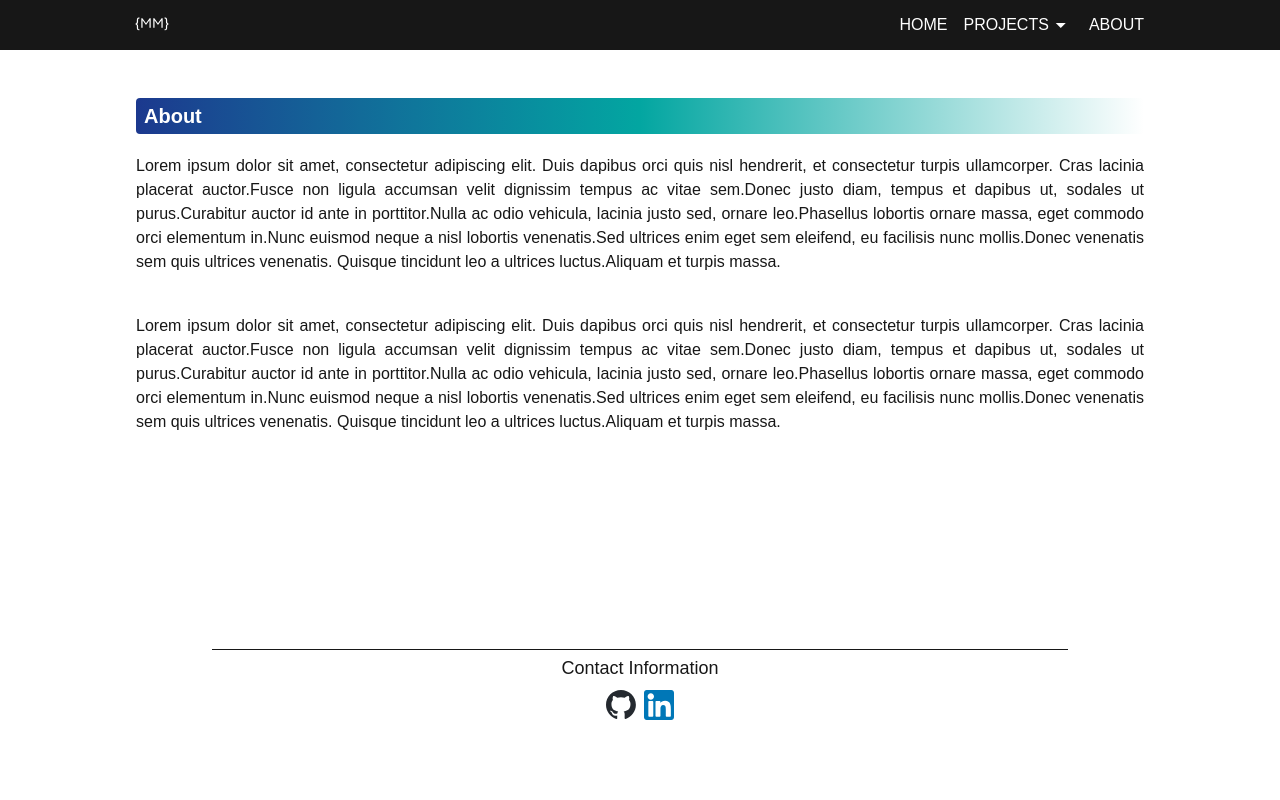
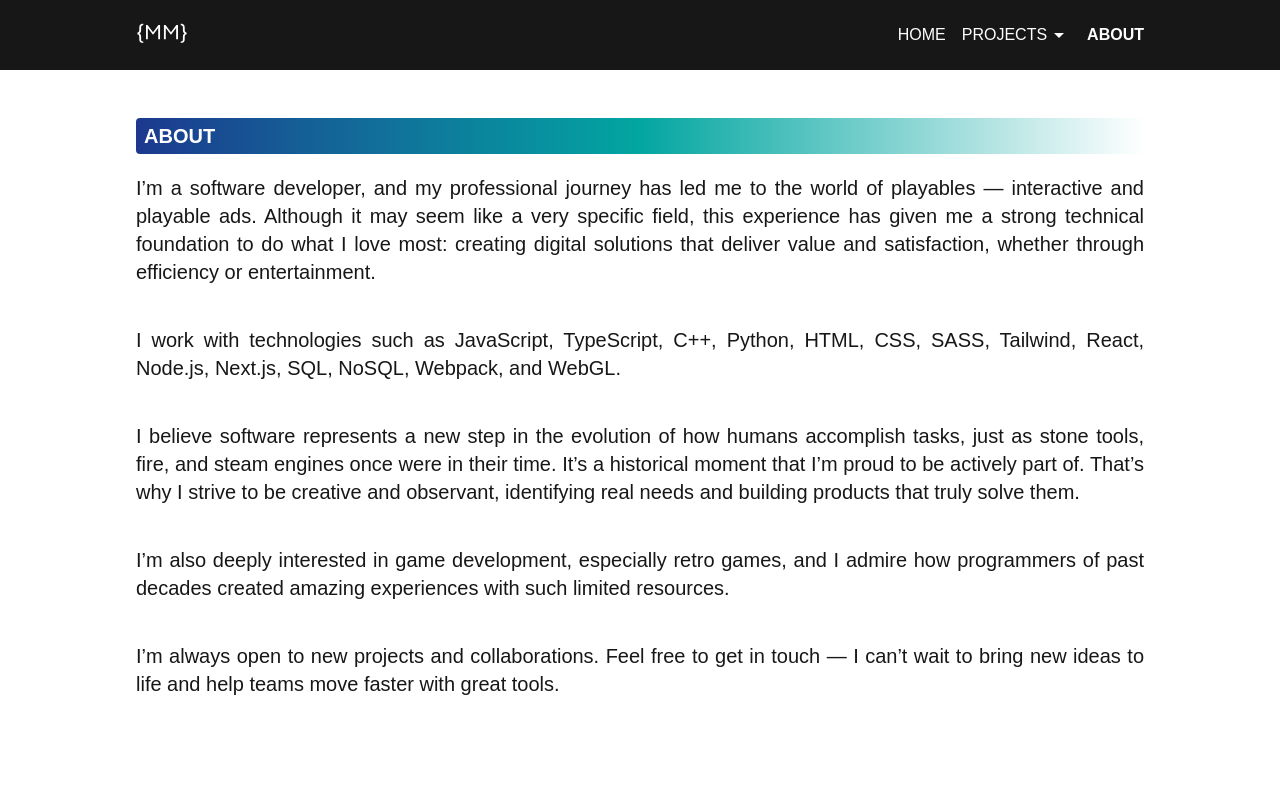
Before and after one commit to elMimu/portfolio, a Next.js app: page /en/about in a window 1280 px wide. Shown: the top 800 px of the page. Built offline with nearby package versions, Linux system fonts and the light colour scheme.

Commit message:
fix: different style when selected

```diff
--- a/messages/en.json
+++ b/messages/en.json
@@ -11,8 +11,17 @@
     "Title2": "Playable Developer",
     "Subtitle": "Here you’ll find my projects, results, and interactive experiments. I hope they give you a good sense of my skills as a Software Engineer and Playable Developer."
   },
-  "About": "Hello! I’m a software developer whose career path led me to the world of playables — interactive and playable ads. Although it may seem like a very specific field, this experience has given me a solid technical foundation and strong autonomy to do what I love most: creating digital solutions that deliver value and satisfaction, whether through efficiency or entertainment.",
+  "About": {
+    "Title": "About",
+    "Paragraph1": "I’m a software developer, and my professional journey has led me to the world of playables — interactive and playable ads. Although it may seem like a very specific field, this experience has given me a strong technical foundation to do what I love most: creating digital solutions that deliver value and satisfaction, whether through efficiency or entertainment.",
+    "Paragraph2": "I work with technologies such as JavaScript, TypeScript, C++, Python, HTML, CSS, SASS, Tailwind, React, Node.js, Next.js, SQL, NoSQL, Webpack, and WebGL.",
+    "Paragraph3": "I believe software represents a new step in the evolution of how humans accomplish tasks, just as stone tools, fire, and steam engines once were in their time. It’s a historical moment that I’m proud to be actively part of. That’s why I strive to be creative and observant, identifying real needs and building products that truly solve them.",
+    "Paragraph4": "I’m also deeply interested in game development, especially retro games, and I admire how programmers of past decades created amazing experiences with such limited resources.",
+    "Paragraph5": "I’m always open to new projects and collaborations. Feel free to get in touch — I can’t wait to bring new ideas to life and help teams move faster with great tools."
+  },
   "Playables": {
+    "Title1": "About the project",
+    "Title2": "Instructions",
     "Descriptions": {
       "War Machines - Ataque Cidade": "The goal of this project was to remake a classic Playable. The original codebase required some refactoring, as it had been created before the team switched to a new tech stack using TypeScript instead of JavaScript. It was my first time working with the framework’s particle system, and thanks to my teammates’ help, the smoke effect on the building at the end of the main street turned out great. What started as a simple asset replacement evolved into a really fun and rewarding learning experience."
     },
--- a/messages/pt-BR.json
+++ b/messages/pt-BR.json
@@ -11,8 +11,18 @@
     "Title2": "Desenvolvedor de Playable",
     "Subtitle": "Aqui você encontrará meus projetos e seus resultados. Espero que eles transmitam minhas habilidades como Engenheiro de Software e Desenvolvedor de Playables."
   },
-  "About": "Hello! I’m a software developer whose career path led me to the world of playables — interactive and playable ads. Although it may seem like a very specific field, this experience has given me a solid technical foundation and strong autonomy to do what I love most: creating digital solutions that deliver value and satisfaction, whether through efficiency or entertainment.",
+  "About": {
+    "Title": "Sobre",
+    "Paragraph1": "Sou desenvolvedor de software e minha trajetória profissional me levou ao universo dos playables, anúncios interativos e jogáveis. Embora pareça um campo bastante específico, essa experiência me proporcionou uma base técnica sólida para fazer o que mais gosto: criar soluções digitais que entreguem valor e satisfação, seja pela eficiência ou pelo entretenimento.",
+    "Paragraph2": "Utilizo tecnologias como JavaScript, TypeScript, C++, Python, HTML, CSS, SASS, Tailwind, React, Node.js, Next.js, SQL, NoSQL, Webpack e WebGL.",
+    "Paragraph3": " Acredito que o software representa um novo passo na evolução de como os seres humanos realizam tarefas, assim como foram as ferramentas de pedra lascada, o fogo e as máquinas a vapor em seus tempos. É um momento histórico do qual tenho orgulho de fazer parte ativamente. Por isso, busco ser criativo e observador para entender necessidades reais e criar produtos que realmente as resolvam. ",
+    "Paragraph4": "Também tenho grande interesse pelo desenvolvimento de jogos, especialmente retrô games, pela engenhosidade com que programadores de outras épocas criaram experiências incríveis com recursos limitados.",
+    "Paragraph5": " Estou sempre aberto a novos projetos e colaborações. Sinta-se à vontade para entrar em contato. Mal posso esperar para dar vida a novas ideias e ajudar equipes a se moverem mais rápido com ferramentas incríveis. ",
+    "Contact information": "Informações de contato"
+  },
   "Playables": {
+    "Title1": "Sobre o projeto",
+    "Title2": "Instruções",
     "Descriptions": {
       "War Machines - Ataque Cidade": "O objetivo deste projeto foi refazer um Playable clássico. A base de código precisou de uma refatoração, já que havia sido criada antes da equipe mudar a stack de desenvolvimento para TypeScript em vez de JavaScript. Foi a minha primeira vez utilizando o sistema de partículas do framework, e graças à ajuda dos meus colegas, o efeito de fumaça no prédio no final da rua principal ficou excelente. O que começou como uma simples troca de assets acabou se tornando uma experiência de aprendizado divertida e gratificante.",
       "AFK Soccer - Chute Forte": "Esse projeto foi uma experiência incrível! Como era um dos novos jogos, precisei construí-lo totalmente do zero. Desenvolvi a interface para que o texto fosse ajustado corretamente em qualquer idioma e sincronizado com as animações. Ajustar o círculo quando a bola era arrastada para o espaço correto exigiu um pouco de criatividade. A parte mais desafiadora foi o colisor — foi necessário muito raciocínio, colaboração e criatividade para corrigir os bugs de “sticking” e “tunneling”. Resolver esses problemas se tornou um ótimo aprendizado, pois precisei estudar sobre colisões em desenvolvimento de jogos, o que me ajudou bastante em projetos futuros. Esse foi um dos projetos mais importantes em que trabalhei durante meu período de estágio."
--- a/src/app/[locale]/about/page.tsx
+++ b/src/app/[locale]/about/page.tsx
@@ -1,14 +1,21 @@
 import { textTemplate } from "@/utils/textTemplate";
+import { useTranslations } from "next-intl";
 import Image from "next/image";
 
 export default function AboutPage() {
+  const t = useTranslations("About");
   return (
     <div className="flex justify-center w-full mt-10">
       <div className="flex flex-col w-5xl">
         <div className="flex-1 mb-10 p-2">
-          <h2 className="text-2xl header-secondary">About</h2>
-          <p className=" text-justify mb-10">{textTemplate}</p>
-          <p className="text-justify">{textTemplate}</p>
+          <h2 className="text-2xl header-secondary">{t("Title").toUpperCase()}</h2>
+          <div className="text-xl">
+          <p className=" text-justify mb-10">{t("Paragraph1")}</p>
+          <p className=" text-justify mb-10">{t("Paragraph2")}</p>
+          <p className=" text-justify mb-10">{t("Paragraph3")}</p>
+          <p className=" text-justify mb-10">{t("Paragraph4")}</p>
+          <p className=" text-justify mb-10">{t("Paragraph5")}</p>
+          </div>
         </div>
         <div className="mb-10"></div>
 
--- a/src/app/[locale]/components/Dropdown.tsx
+++ b/src/app/[locale]/components/Dropdown.tsx
@@ -81,7 +81,7 @@ export default function Dropdown({ label, links, direction }: DropdownProps) {
   return (
     <span
       ref={dropDownRef}
-      className="flex relative justify-center"
+      className="flex relative justify-center hover:cursor-pointer"
       onClick={() => {
         setOpen(!isOpen);
       }}
--- a/src/app/[locale]/components/Header.tsx
+++ b/src/app/[locale]/components/Header.tsx
@@ -12,12 +12,12 @@ const dropDownLinks = [{ href: "/projects/playables", label: "PLAYABLES" }];
 
 const getFirstRoute = (str: string) => {
   const splited_route = str.split("/");
-
-  if (splited_route.length < 1) {
-    return "";
+  if (splited_route.length < 3) {
+    if (splited_route.length < 2) return "";
+    return "/";
   }
 
-  return "/" + splited_route[1];
+  return "/" + splited_route[2];
 };
 
 export default function Header() {
@@ -30,8 +30,8 @@ export default function Header() {
       <nav className="relative flex mx-auto  text-background max-w-5xl gap-6  ">
         <span className="flex items-center p-1">
           <Image
-            width={40}
-            height={40}
+            width={60}
+            height={60}
             src="/logo-white.svg"
             alt="logo"
             className=""
@@ -42,7 +42,7 @@ export default function Header() {
         <ul className="hidden md:flex items-center ml-auto gap-4 p-2">
           <li
             key="/home"
-            className={`${pathname == "/" ? "font-bold" : "font-thin"}`}
+            className={`${getFirstRoute(pathname) == "/" ? "font-bold" : "font-thin"}`}
           >
             <Link href="/">{t("Home").toUpperCase()}</Link>
           </li>
@@ -50,12 +50,16 @@ export default function Header() {
           <li
             className={`${getFirstRoute(pathname) == "/projects" ? "font-bold" : ""}`}
           >
-            <Dropdown label={t("Projects").toUpperCase()} links={dropDownLinks} direction="DOWN" />
+            <Dropdown
+              label={t("Projects").toUpperCase()}
+              links={dropDownLinks}
+              direction="DOWN"
+            />
           </li>
 
           <li
             key="/about"
-            className={`${pathname == "/about" ? "font-bold" : ""}`}
+            className={`${getFirstRoute(pathname) == "/about" ? "font-bold" : ""}`}
           >
             <Link href="/about" className={``}>
               {t("About").toUpperCase()}
--- a/src/app/[locale]/components/PlayablePlayer.tsx
+++ b/src/app/[locale]/components/PlayablePlayer.tsx
@@ -103,14 +103,14 @@ export default function PlayablePlayer() {
       <div className="flex-1 min-w-1/2 px-10 text-lg">
         <div className="px-2">
           <div className="mb-10">
-            <h2 className="header-secondary">ABOUT THE PROJECT</h2>
+            <h2 className="header-secondary">{t("Title1").toUpperCase()}</h2>
             <p className="text-justify">
               {t(`Descriptions.${playable?.name}`)}
             </p>
           </div>
           {isMobile ? (
             <div className="mb-10">
-              <h2 className="header-secondary">INSTRUCTIONS</h2>
+              <h2 className="header-secondary">{t("Title2").toUpperCase()}</h2>
               <ul>
                 <li>
                   <div className="flex items-center gap-2 text-lg mb-2 ">
@@ -126,7 +126,7 @@ export default function PlayablePlayer() {
             </div>
           ) : hasInstructions(playable) ? (
             <div className="mb-10">
-              <h2 className="header-secondary">INSTRUCTIONS</h2>
+              <h2 className="header-secondary">{t("Title2").toUpperCase()}</h2>
               <ul>
                 {playable?.instructions?.map(
                   (inst: Instruction, index: number) => (
--- a/src/data/playable_list.json
+++ b/src/data/playable_list.json
@@ -8,6 +8,7 @@
   {
     "name": "AFK Soccer - Chute Forte",
     "src": "/playables/afk_soccer_chute_forte/index.html",
+    "instructions": [{ "type": "mouse", "description": "MouseToPlay" }],
     "copyright": "Wildlife Studios"
   }
 ]
```
